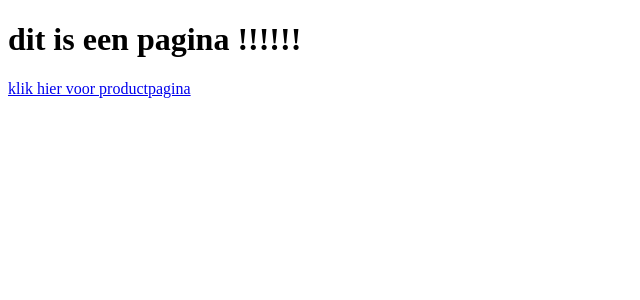
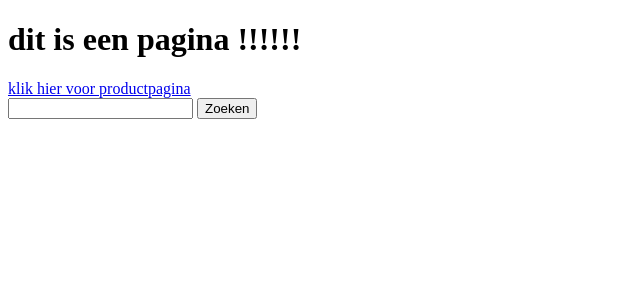
Before and after one commit to snoordman/wide-world-importers, a PHP site: page / in a window 1280 px wide. Shown: the top 300 px of the page, without its empty margins (0-640 px from the left). Run offline with PHP 8.4, Linux system fonts and the light colour scheme.

Commit message:
no message

```diff
--- a/index.php
+++ b/index.php
@@ -15,6 +15,11 @@
 
     <a href="productpagina.php">klik hier voor productpagina</a>
 
+    <form method="get" action="index.php">
+        <input type="text" name="zoekopdracht">
+        <input type="submit" value="Zoeken">
+    </form>
+
     </body>
 </html>
 <?php
--- a/productpagina.php
+++ b/productpagina.php
@@ -32,7 +32,7 @@
     </div>
     <div class="topnav">
         <ul>
-            <li><a href="">Home</a></li>
+            <li><a href="index.php">Home</a></li>
             <li><a href="">Producten</a></li>
             <li><a href="">Contact</a></li>
             <li><a href="">FAQ</a></li>
```
